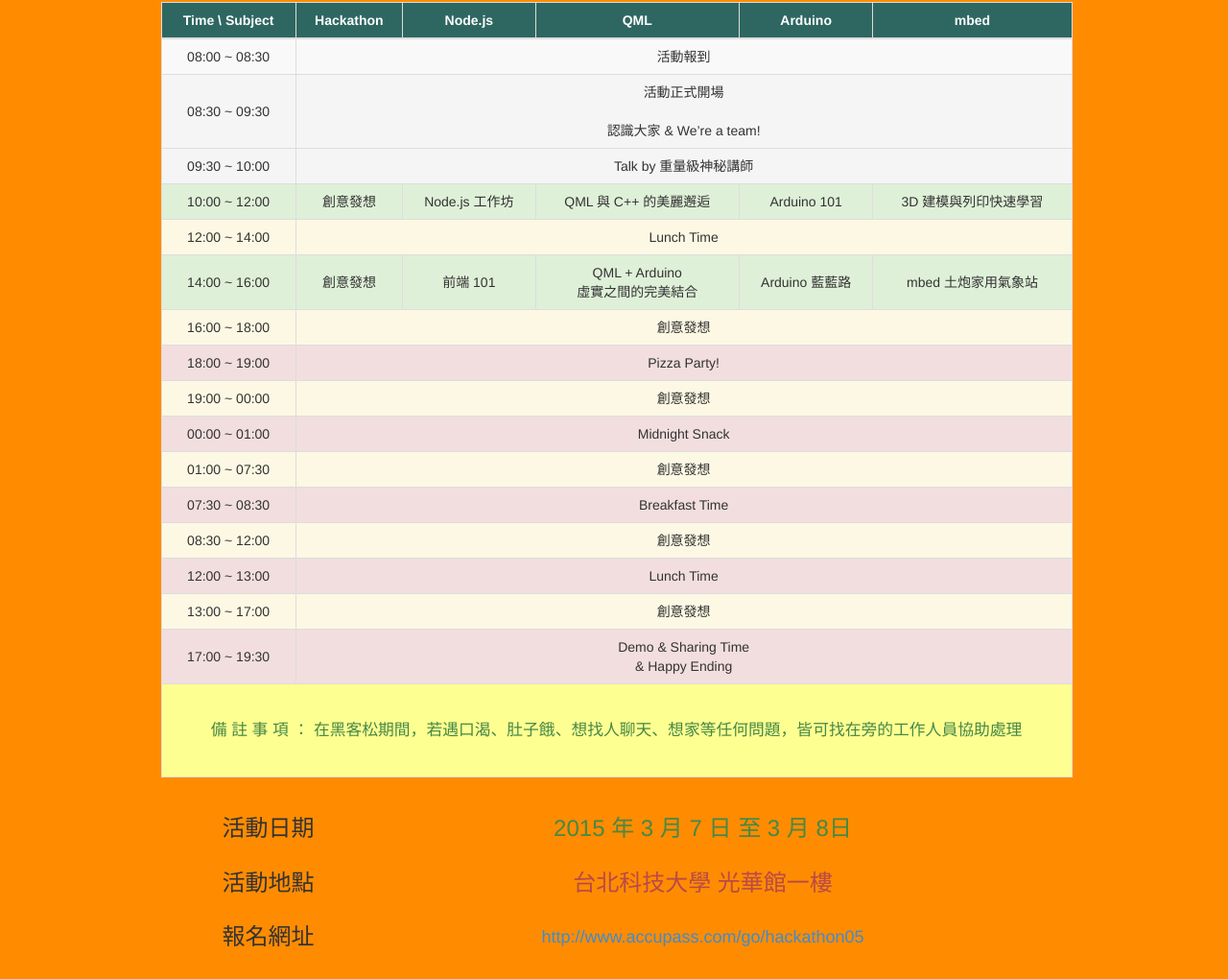
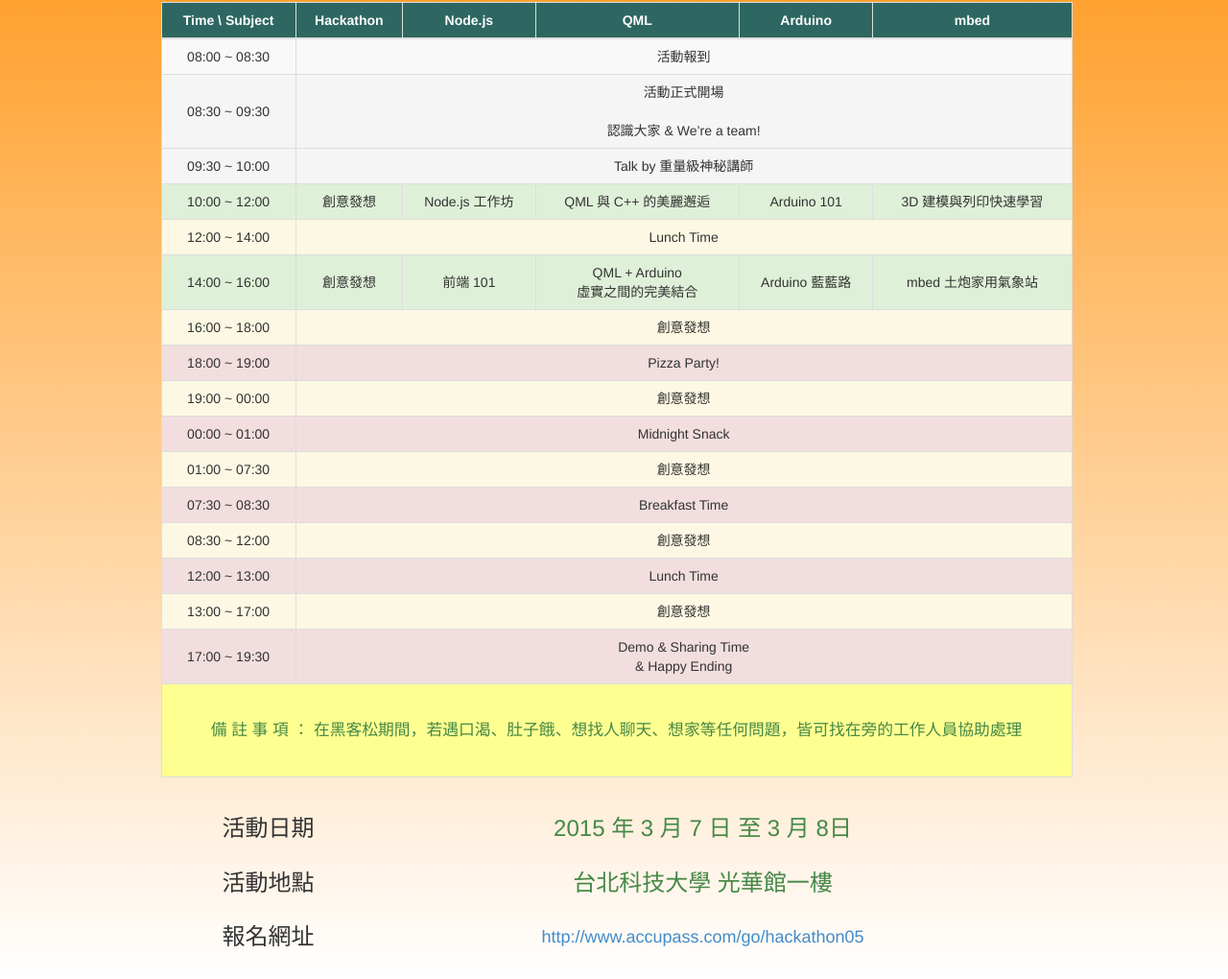
Before and after one commit to Rukeith/HackathonTaiwan-Schedule, a plain HTML site: page index.html in a window 1280 px wide. Shown: the part 234-1254 px from the top of the page at 96% size. Drawn offline with Linux system fonts and the light colour scheme.

Commit message:
update background color

```diff
--- a/css/style.css
+++ b/css/style.css
@@ -1,5 +1,6 @@
 body {
-	background-color: #FF8C00;
+	/*background-color: #FF8C00;*/
+	background:-webkit-gradient(linear, left top, left bottom, from(#FF8C00), to(white));
 }
 
 .Main {
--- a/index.html
+++ b/index.html
@@ -237,7 +237,7 @@
 					<h3>活動地點</h3>
 				</dt>
 				<dd>
-					<h3 class="text-danger">台北科技大學 光華館一樓</h3>
+					<h3 class="text-success">台北科技大學 光華館一樓</h3>
 				</dd>
 				<dt>
 					<h3>報名網址</h3>
```
